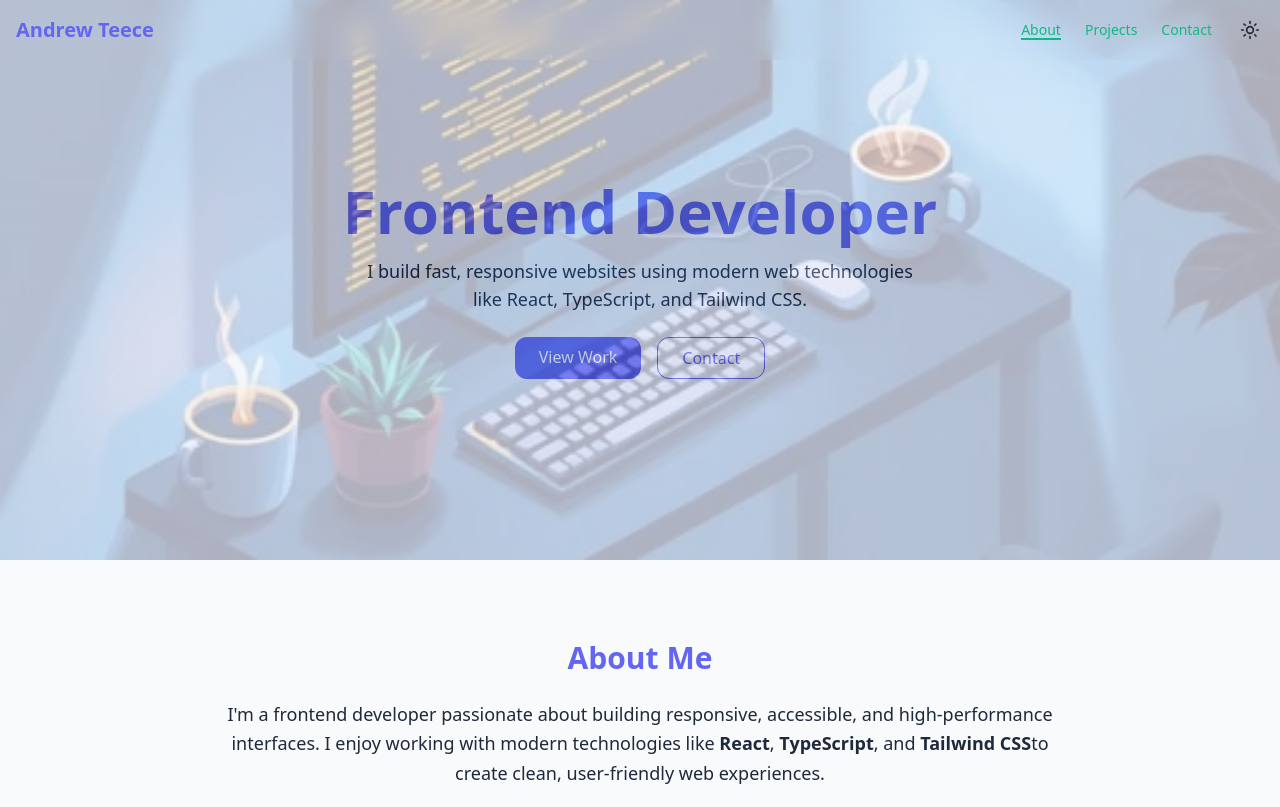
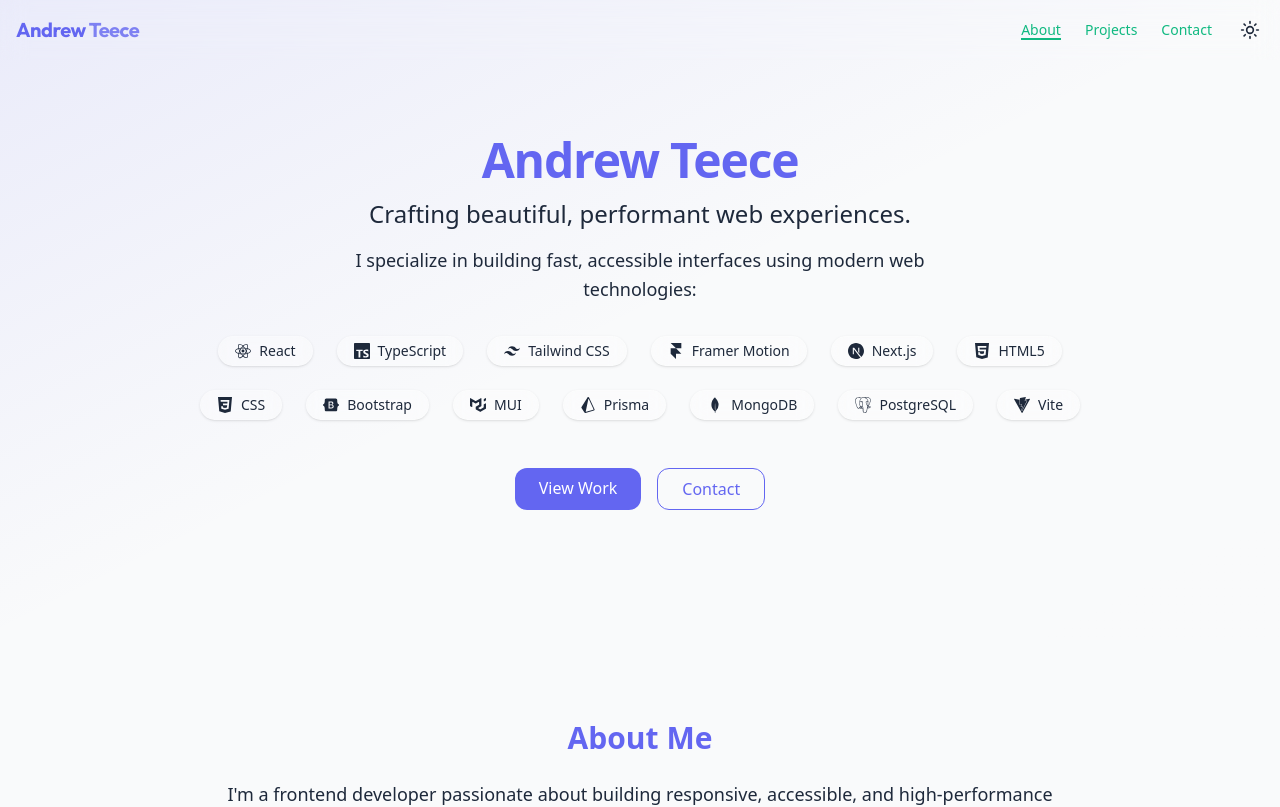
Before and after one commit to andrewteece/andrewteece-portfolio, a React (Vite) app: page / in a window 1280 px wide. Shown: the top 807 px of the page. Built offline with nearby package versions, Linux system fonts and the light colour scheme.

Commit message:
Fine tune Header with badges and animation

```diff
--- a/package.json
+++ b/package.json
@@ -15,6 +15,7 @@
     "lucide-react": "^0.525.0",
     "react": "^19.1.0",
     "react-dom": "^19.1.0",
+    "react-icons": "^5.5.0",
     "react-router-dom": "^7.6.3",
     "tailwindcss": "^4.1.11"
   },
--- a/src/components/Header/Header.tsx
+++ b/src/components/Header/Header.tsx
@@ -53,14 +53,14 @@ export default function Header() {
       }`}
     >
       <div className='max-w-7xl mx-auto px-4 py-4 flex justify-between items-center'>
-        <motion.h1
-          className='text-xl font-bold text-[var(--color-brand)]'
+        <motion.div
+          className='text-xl font-extrabold tracking-tight text-[var(--color-brand)] font-[Outfit,sans-serif]'
           initial={{ opacity: 0, y: -10 }}
           animate={{ opacity: 1, y: 0 }}
           transition={{ duration: 0.5 }}
         >
-          Andrew Teece
-        </motion.h1>
+          Andrew <span className='opacity-80'>Teece</span>
+        </motion.div>
 
         <nav className='hidden md:flex items-center gap-6 text-sm'>
           <NavLinks activeSection={activeSection} />
@@ -88,6 +88,21 @@ export default function Header() {
             exit={{ x: '100%' }}
             transition={{ type: 'spring', stiffness: 300, damping: 30 }}
           >
+            <motion.div
+              className='flex justify-end'
+              initial={{ opacity: 0, rotate: -90 }}
+              animate={{ opacity: 1, rotate: 0 }}
+              exit={{ opacity: 0, rotate: 90 }}
+              transition={{ duration: 0.3 }}
+            >
+              <button
+                onClick={() => setMenuOpen(false)}
+                aria-label='Close menu'
+                className='p-1 text-[var(--color-accent)]'
+              >
+                <X size={24} />
+              </button>
+            </motion.div>
             <NavLinks
               onClick={() => setMenuOpen(false)}
               activeSection={activeSection}
--- a/src/components/Hero.tsx
+++ b/src/components/Hero.tsx
@@ -1,61 +1,131 @@
 import { motion } from 'framer-motion';
+import {
+  SiReact,
+  SiTypescript,
+  SiTailwindcss,
+  SiFramer,
+  SiNextdotjs,
+  SiHtml5,
+  SiCss3,
+  SiBootstrap,
+  SiVite,
+  SiPrisma,
+  SiMongodb,
+  SiPostgresql,
+  SiMui,
+} from 'react-icons/si';
+
+const allTech = [
+  { name: 'React', icon: <SiReact /> },
+  { name: 'TypeScript', icon: <SiTypescript /> },
+  { name: 'Tailwind CSS', icon: <SiTailwindcss /> },
+  { name: 'Framer Motion', icon: <SiFramer /> },
+  { name: 'Next.js', icon: <SiNextdotjs /> },
+  { name: 'HTML5', icon: <SiHtml5 /> },
+  { name: 'CSS', icon: <SiCss3 /> },
+  { name: 'Bootstrap', icon: <SiBootstrap /> },
+  { name: 'MUI', icon: <SiMui /> },
+  { name: 'Prisma', icon: <SiPrisma /> },
+  { name: 'MongoDB', icon: <SiMongodb /> },
+  { name: 'PostgreSQL', icon: <SiPostgresql /> },
+  { name: 'Vite', icon: <SiVite /> },
+];
+
+function TechBadges() {
+  return (
+    <motion.div
+      className='flex flex-wrap justify-center gap-4 md:gap-6 px-1 overflow-x-auto md:overflow-visible py-2 scrollbar-thin scrollbar-thumb-[var(--color-brand)]'
+      initial='hidden'
+      animate='visible'
+      variants={{
+        hidden: {},
+        visible: {
+          transition: {
+            staggerChildren: 0.08,
+          },
+        },
+      }}
+    >
+      {allTech.map(({ name, icon }) => (
+        <motion.span
+          key={name}
+          className='flex-shrink-0 flex items-center gap-2 px-4 py-1 bg-white/30 dark:bg-white/10 backdrop-blur border border-white/20 rounded-full text-sm font-medium text-[var(--color-text)] hover:scale-105 hover:bg-white/40 dark:hover:bg-white/20 transition-transform duration-300 ease-out shadow-sm'
+          initial={{ opacity: 0, y: 20, scale: 0.95 }}
+          animate={{ opacity: 1, y: 0, scale: 1 }}
+          whileHover={{ scale: 1.1 }}
+          transition={{ type: 'spring', stiffness: 300, damping: 20 }}
+        >
+          <span className='text-base'>{icon}</span>
+          {name}
+        </motion.span>
+      ))}
+    </motion.div>
+  );
+}
 
 export default function Hero() {
   return (
-    <section
+    <motion.section
       id='home'
-      className='relative min-h-[70vh] flex flex-col justify-center items-center text-center px-4 py-12 overflow-hidden'
+      className='relative min-h-[80vh] flex flex-col justify-center items-center text-center px-4 py-20 overflow-hidden bg-gradient-to-br from-[var(--color-brand)]/10 via-transparent to-[var(--color-bg)]'
+      initial={{ opacity: 0 }}
+      animate={{ opacity: 1 }}
+      transition={{ duration: 1 }}
     >
-      <img
-        src='/workspace.webp'
-        alt='Modern developer workspace with glowing screens'
-        className='absolute inset-0 w-full h-full object-cover opacity-30 dark:opacity-20 z-0 pointer-events-none'
-        loading='lazy'
-        aria-hidden
-      />
-
-      <div className='absolute inset-0 backdrop-brightness-90 dark:backdrop-brightness-50 -z-10 pointer-events-none' />
-      {/* Animated Heading */}
-      <motion.h2
-        className='text-4xl md:text-6xl font-bold text-[var(--color-brand)] mb-4'
+      {/* Hero Content Wrapper */}
+      <div className='max-w-4xl w-full flex flex-col items-center'>
+        <motion.h1
+          className='text-4xl md:text-5xl font-extrabold tracking-tight text-[var(--color-brand)] font-sans leading-tight z-10'
           initial={{ opacity: 0, y: -30 }}
           animate={{ opacity: 1, y: 0 }}
           transition={{ duration: 0.6 }}
         >
-        Frontend Developer
-      </motion.h2>
+          Andrew Teece
+        </motion.h1>
 
-      {/* Animated Subtext */}
-      <motion.p
-        className='text-lg max-w-xl text-[var(--color-text)] mb-6'
+        <motion.h2
+          className='mt-2 text-xl md:text-2xl font-medium text-[var(--color-text)] z-10'
           initial={{ opacity: 0 }}
           animate={{ opacity: 1 }}
           transition={{ delay: 0.2, duration: 0.6 }}
         >
-        I build fast, responsive websites using modern web technologies like
-        React, TypeScript, and Tailwind CSS.
-      </motion.p>
+          Crafting beautiful, performant web experiences.
+        </motion.h2>
 
-      {/* Buttons */}
-      <motion.div
-        className='flex flex-wrap justify-center gap-4'
+        <motion.p
+          className='mt-4 max-w-2xl mx-auto text-base md:text-lg text-[var(--color-text)] leading-relaxed font-light z-10'
           initial={{ opacity: 0 }}
           animate={{ opacity: 1 }}
           transition={{ delay: 0.4, duration: 0.6 }}
         >
+          I specialize in building fast, accessible interfaces using modern web
+          technologies:
+        </motion.p>
+
+        <div className='mt-6 w-full'>
+          <TechBadges />
+        </div>
+
+        <motion.div
+          className='mt-10 flex flex-wrap justify-center gap-4 z-10'
+          initial={{ opacity: 0 }}
+          animate={{ opacity: 1 }}
+          transition={{ delay: 0.5, duration: 0.6 }}
+        >
           <a
             href='#projects'
-          className='px-6 py-2 bg-[var(--color-brand)] text-white rounded-xl hover:bg-opacity-90 transition-colors'
+            className='px-6 py-2 bg-[var(--color-brand)] text-white rounded-xl text-sm md:text-base font-medium hover:bg-opacity-90 transition-colors'
           >
             View Work
           </a>
           <a
             href='#contact'
-          className='px-6 py-2 border border-[var(--color-brand)] text-[var(--color-brand)] rounded-xl hover:bg-[var(--color-accent)] hover:text-white transition-colors'
+            className='px-6 py-2 border border-[var(--color-brand)] text-[var(--color-brand)] rounded-xl text-sm md:text-base font-medium hover:bg-[var(--color-brand)] hover:text-white transition-colors'
           >
             Contact
           </a>
         </motion.div>
-    </section>
+      </div>
+    </motion.section>
   );
 }
--- a/src/styles/index.css
+++ b/src/styles/index.css
@@ -1,4 +1,5 @@
 @import url('https://fonts.googleapis.com/css2?family=Figtree:wght@400;500;600;700&display=swap');
+@import url('https://fonts.googleapis.com/css2?family=Outfit:wght@400;600;700&display=swap');
 
 @import 'tailwindcss';
 
@@ -17,6 +18,7 @@
     --color-bg: #f9fafb;
     --color-text: #1e293b;
     --color-accent: #10b981;
+    --color-accent-alt: #22d3ee;
     --color-brand: #6366f1;
     --color-border: #cbd5e1;
     --bg-gradient: radial-gradient(
@@ -42,9 +44,24 @@
   body {
     background-color: var(--color-bg);
     color: var(--color-text);
-    font-family: theme('fontFamily.sans');
+    /* font-family: theme('fontFamily.sans'); */
+    font-family: 'Outfit', sans-serif;
     font-size: theme('fontSize.base');
     transition: background-color 0.3s ease, color 0.3s ease;
+  }
+
+  .bg-radial-light {
+    background: radial-gradient(
+      ellipse at center,
+      rgba(255, 255, 255, 0.6),
+      transparent 70%
+    );
+  }
+
+  .bg-noise {
+    background-image: url('/noise.png'); /* Add a subtle transparent PNG texture in /public */
+    background-size: 200px 200px;
+    background-repeat: repeat;
   }
 
   header,
--- a/tailwind.config.js
+++ b/tailwind.config.js
@@ -32,7 +32,7 @@ export default {
         },
       },
       fontFamily: {
-        sans: ['Figtree', 'ui-sans-serif', 'system-ui'],
+        sans: ['Outfit', 'sans-serif'],
       },
     },
   },
```
Also changed, not shown: src/components/Hero/HeroCTA.tsx (added), src/components/Hero/HeroHeader.tsx (added), src/components/Hero/TechBadges.tsx (added), 1 other file (tests, documents, lock files or other folders). Lines whose indentation alone changed are shown as unchanged.
